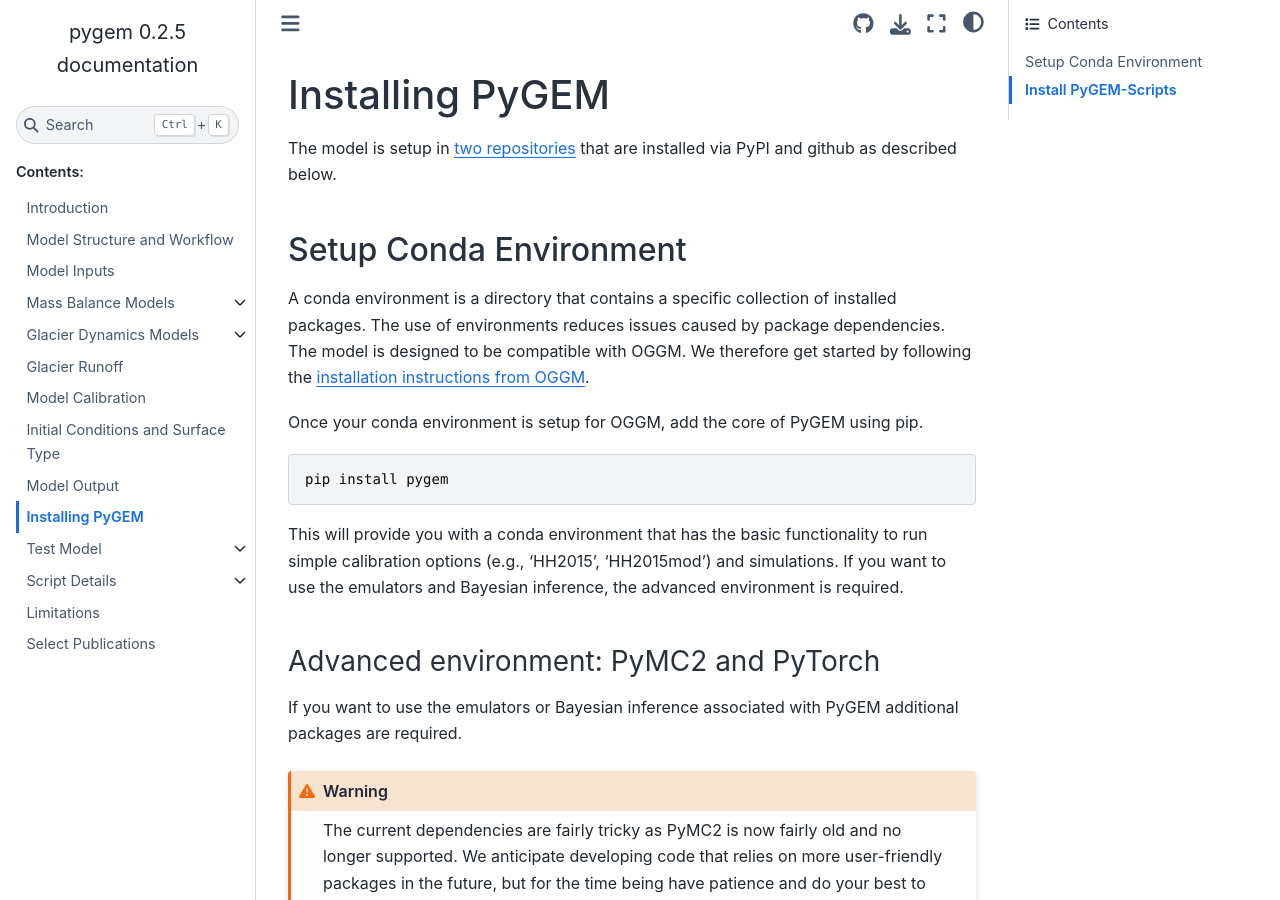
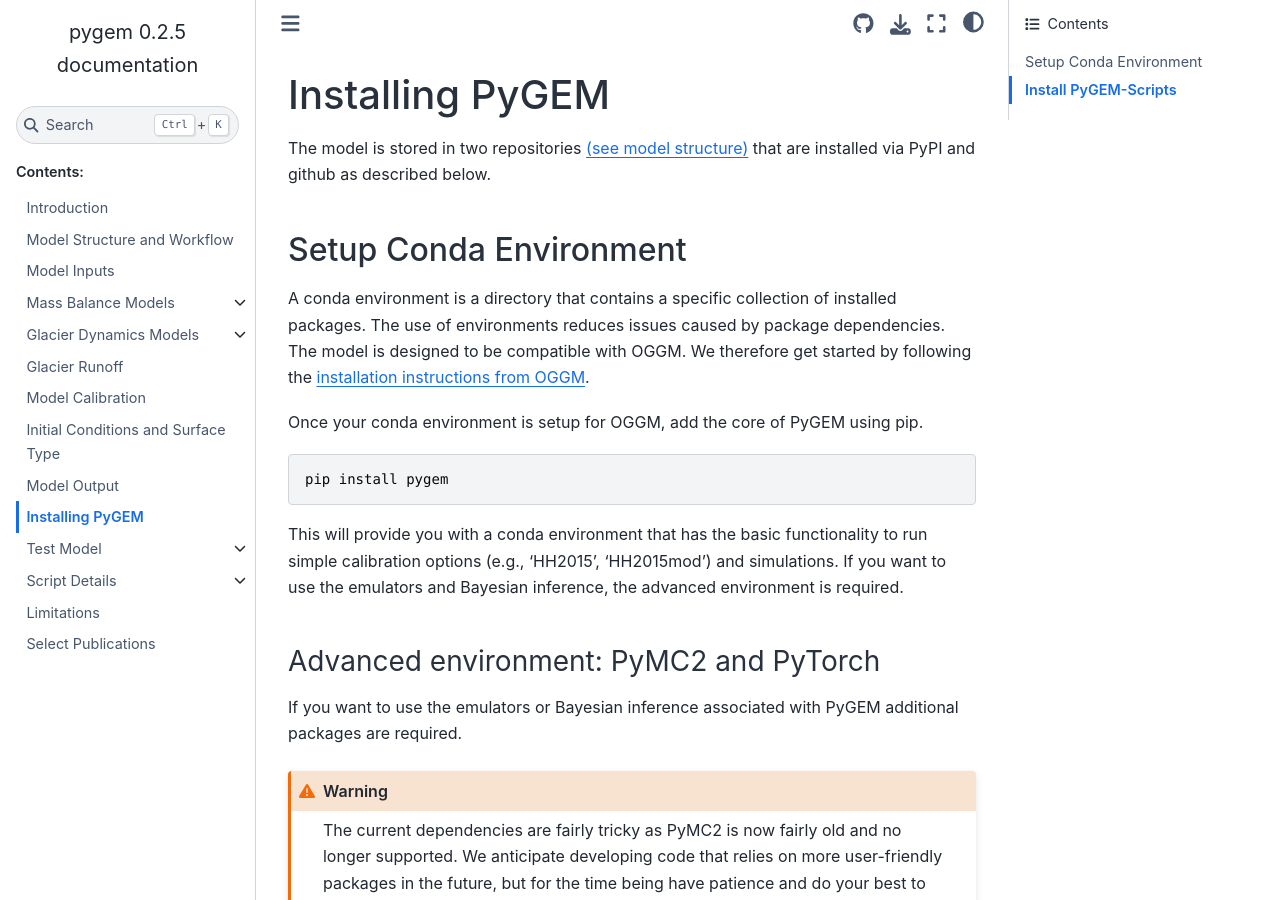
Before and after one commit to drounce/PyGEM, a Sphinx documentation site: the page built from docs/install_pygem.md, in a window 1280 px wide and 900 px high. Built offline with Sphinx 7.4.7 and the Sphinx Book theme 1.1.4, drawn with Linux system fonts in a browser that asks for light colours.

```diff
--- a/docs/install_pygem.md
+++ b/docs/install_pygem.md
@@ -1,6 +1,6 @@
 (install_pygem_target)=
 # Installing PyGEM
-The model is setup in [two repositories](model_structure_and_workflow_target) that are installed via PyPI and github as described below.
+The model is stored in two repositories [(see model structure)](model_structure_and_workflow_target) that are installed via PyPI and github as described below.
 
 ## Setup Conda Environment
 A conda environment is a directory that contains a specific collection of installed packages. The use of environments reduces issues caused by package dependencies. The model is designed to be compatible with OGGM. We therefore get started by following the [installation instructions from OGGM](https://docs.oggm.org/en/stable/installing-oggm.html).
```
Also changed, not shown: docs/test_write_md.ipynb.
